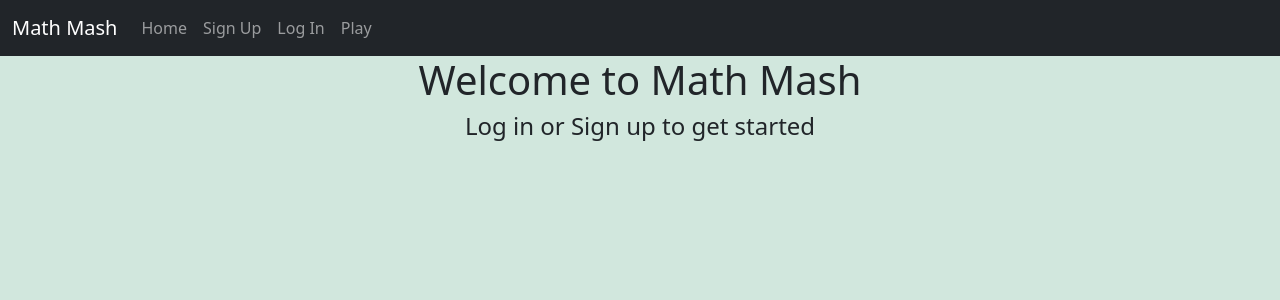
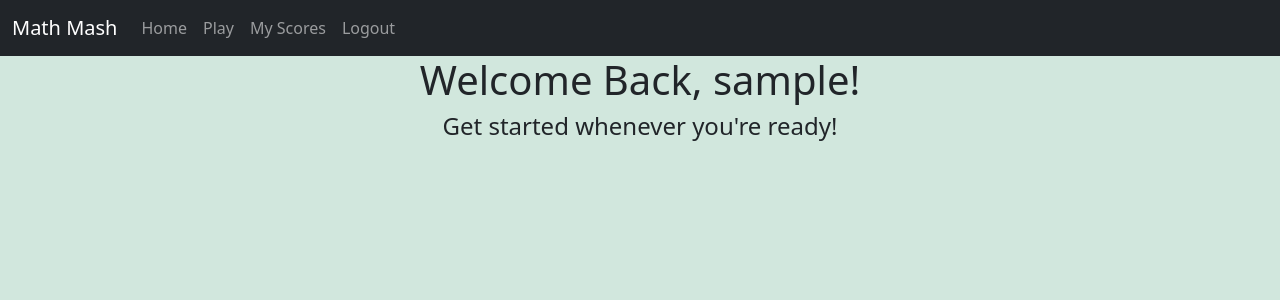
Before and after one commit to terrykub80/Math-Mash, a Flask app: page / in a window 1280 px wide. Shown: the top 300 px of the page. Run offline with Flask 3, Linux system fonts and the light colour scheme; the visitor is signed in with stand-in values (Sample User, id 1).

Commit message:
setup login and logout functionality. Updated navbar and index page to change based on login status.

```diff
--- a/app/models.py
+++ b/app/models.py
@@ -21,6 +21,9 @@ class User(db.Model, UserMixin):
     def __repr__(self):
         return f"<User {self.id} | {self.username}>"
 
+    def check_password(self, password_guess):
+        return check_password_hash(self.password, password_guess)
+
 
 @login.user_loader
 def load_user(user_id):
--- a/app/routes.py
+++ b/app/routes.py
@@ -1,6 +1,7 @@
 import random
 from app import app
 from flask import render_template, redirect, url_for, flash
+from flask_login import login_user, logout_user
 from app.forms import SignUpForm, LoginForm
 from app.models import User
 
@@ -8,7 +9,7 @@ from app.models import User
 @app.route('/')
 def index():
 
-    return render_template('index.html', name='Terry')
+    return render_template('index.html')
 
 
 @app.route('/equations')
@@ -74,4 +75,27 @@ def signup():
 @app.route('/login', methods=['GET', 'POST'])
 def login():
     form = LoginForm()
+    if form.validate_on_submit():
+
+        username = form.username.data
+        password = form.password.data
+        print(username, password)
+
+        user = User.query.filter_by(username=username).first()
+
+        if user is not None and user.check_password(password):
+            login_user(user)
+            flash(f"{user.username} is now logged in", "success")
+            return redirect(url_for('index'))
+        else:
+            flash("Incorrect username and/or password. Please try again. If you do not have an account please visit the Sign Up page." "danger")
+            return redirect(url_for('login'))
+
     return render_template('login.html', form=form)
+
+
+@app.route('/logout')
+def logout():
+    logout_user()
+    flash("You have been logged out", "warning")
+    return redirect(url_for('index'))
--- a/app/templates/index.html
+++ b/app/templates/index.html
@@ -4,8 +4,15 @@
 
 {% block content %}
 
+{% if current_user.is_authenticated %}
+    <h1 class="text-center">Welcome Back, {{ current_user.username }}!</h1>
+    <h4 class="text-center">Get started whenever you're ready!</h4>
+{% else %}
     <h1 class="text-center">Welcome to Math Mash</h1>
     <h4 class="text-center">Log in or Sign up to get started</h4>
+{% endif %}
+
+
 
 {% endblock %}
 
--- a/app/templates/nav.html
+++ b/app/templates/nav.html
@@ -7,9 +7,16 @@
         <div class="collapse navbar-collapse" id="navbarNavAltMarkup">
         <div class="navbar-nav">
             <a class="nav-link" href="/">Home</a>
-            <a class="nav-link" href="/signup">Sign Up</a>
-            <a class="nav-link" href="/login">Log In</a>
-            <a class="nav-link" href="/equations">Play</a>
+            {% if current_user.is_authenticated %}
+                <a class="nav-link" href="/equations">Play</a>
+                <a class="nav-link" href="#">My Scores</a>
+                <a class="nav-link" href="/logout">Logout</a>
+
+            {% else %}
+                <a class="nav-link" href="/signup">Sign Up</a>
+                <a class="nav-link" href="/login">Log In</a>
+            {% endif %}
+
         </div>
         </div>
     </div>
```
